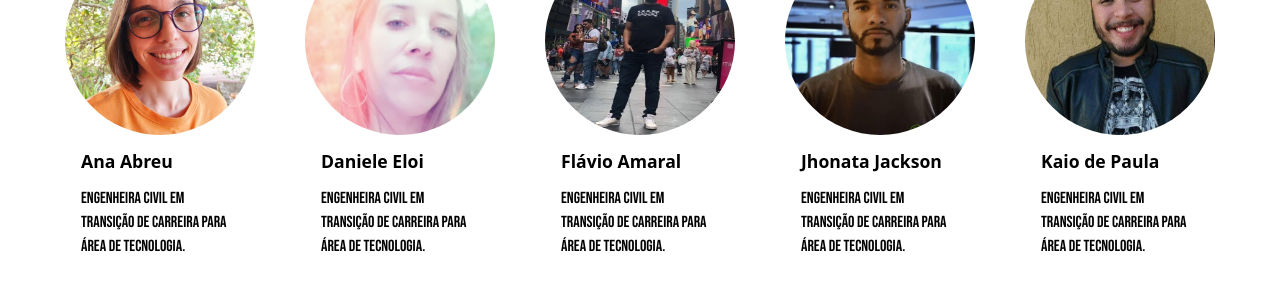
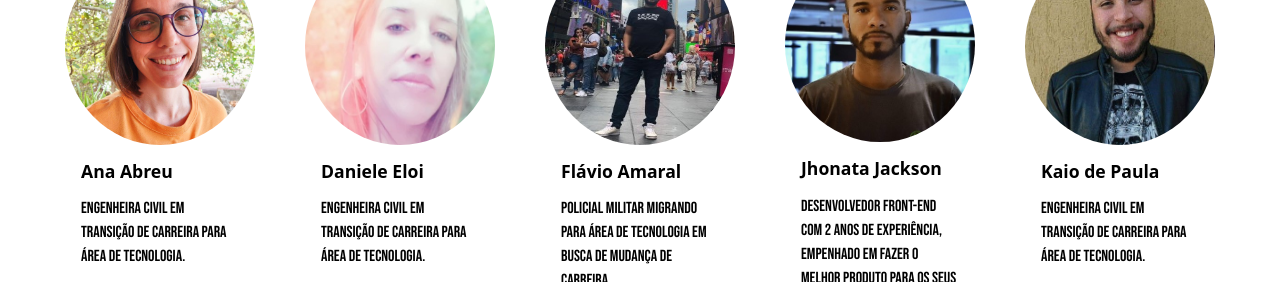
Before and after one commit to ICEI-PUC-Minas-PMV-ADS/pmv-ads-2021-2-e1-proj-web-t6-ads_2021_02_e1_grupo_02, a plain HTML site: page src/pages/quemsomos.html in a window 1280 px wide. Shown: the part 815-1097 px from the top of the page. Drawn offline with nearby package versions, Linux system fonts and the light colour scheme; files whose address does not match are found by name.

Commit message:
Atualizacao-quemsomos

```diff
--- a/src/pages/quemsomos.html
+++ b/src/pages/quemsomos.html
@@ -116,7 +116,7 @@
             <img src="/src/img/amaral_photo.jpg" class="card-img-top card-posicao-img-sobre" alt="...">
               <div class="card-body">
                 <h5 class="card-title">Flávio Amaral</h5>
-                <p class="card-text">Engenheira Civil em transição de carreira para área de tecnologia.</p>
+                <p class="card-text">Policial Militar migrando para área de tecnologia em busca de mudança de carreira.</p>
                 <button type="button" class="btn btn-outline-primary">
                     <svg xmlns="http://www.w3.org/2000/svg" width="16" height="16" fill="currentColor" class="bi bi-linkedin" viewBox="0 0 16 16">
                     <path d="M0 1.146C0 .513.526 0 1.175 0h13.65C15.474 0 16 .513 16 1.146v13.708c0 .633-.526 1.146-1.175 1.146H1.175C.526 16 0 15.487 0 14.854V1.146zm4.943 12.248V6.169H2.542v7.225h2.401zm-1.2-8.212c.837 0 1.358-.554 1.358-1.248-.015-.709-.52-1.248-1.342-1.248-.822 0-1.359.54-1.359 1.248 0 .694.521 1.248 1.327 1.248h.016zm4.908 8.212V9.359c0-.216.016-.432.08-.586.173-.431.568-.878 1.232-.878.869 0 1.216.662 1.216 1.634v3.865h2.401V9.25c0-2.22-1.184-3.252-2.764-3.252-1.274 0-1.845.7-2.165 1.193v.025h-.016a5.54 5.54 0 0 1 .016-.025V6.169h-2.4c.03.678 0 7.225 0 7.225h2.4z"/>
@@ -130,7 +130,7 @@
             <img src="/src/img/jhonata_photo.jpg" class="card-img-top card-posicao-img-sobre" alt="...">
               <div class="card-body">
                 <h5 class="card-title">Jhonata Jackson</h5>
-                <p class="card-text">Engenheira Civil em transição de carreira para área de tecnologia.</p>
+                <p class="card-text">Desenvolvedor front-end com 2 anos de experiência, empenhado em fazer o melhor produto para os seus clientes e gosta de novos desafios.</p>
                 <button type="button" class="btn btn-outline-primary">
                     <svg xmlns="http://www.w3.org/2000/svg" width="16" height="16" fill="currentColor" class="bi bi-linkedin" viewBox="0 0 16 16">
                     <path d="M0 1.146C0 .513.526 0 1.175 0h13.65C15.474 0 16 .513 16 1.146v13.708c0 .633-.526 1.146-1.175 1.146H1.175C.526 16 0 15.487 0 14.854V1.146zm4.943 12.248V6.169H2.542v7.225h2.401zm-1.2-8.212c.837 0 1.358-.554 1.358-1.248-.015-.709-.52-1.248-1.342-1.248-.822 0-1.359.54-1.359 1.248 0 .694.521 1.248 1.327 1.248h.016zm4.908 8.212V9.359c0-.216.016-.432.08-.586.173-.431.568-.878 1.232-.878.869 0 1.216.662 1.216 1.634v3.865h2.401V9.25c0-2.22-1.184-3.252-2.764-3.252-1.274 0-1.845.7-2.165 1.193v.025h-.016a5.54 5.54 0 0 1 .016-.025V6.169h-2.4c.03.678 0 7.225 0 7.225h2.4z"/>
```
